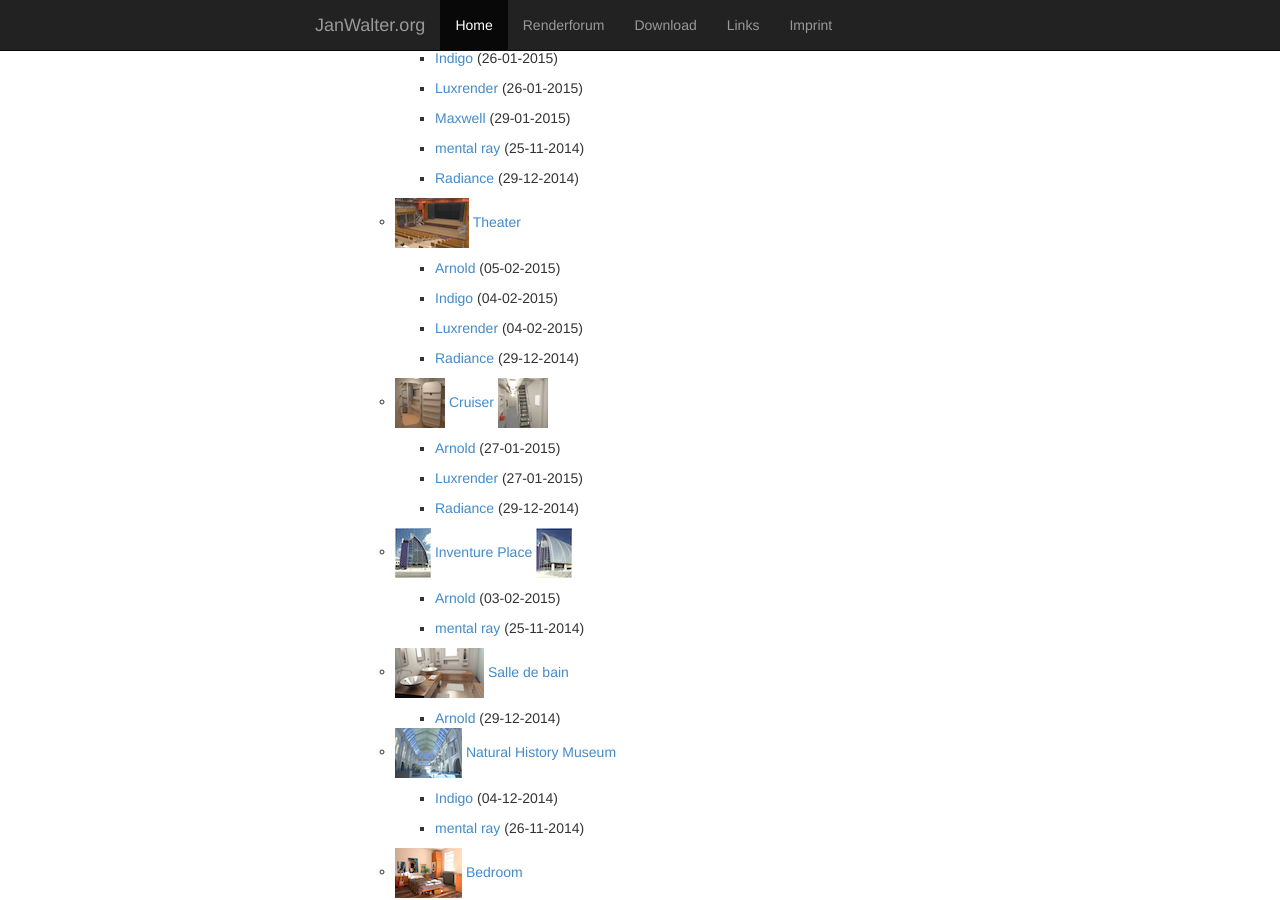
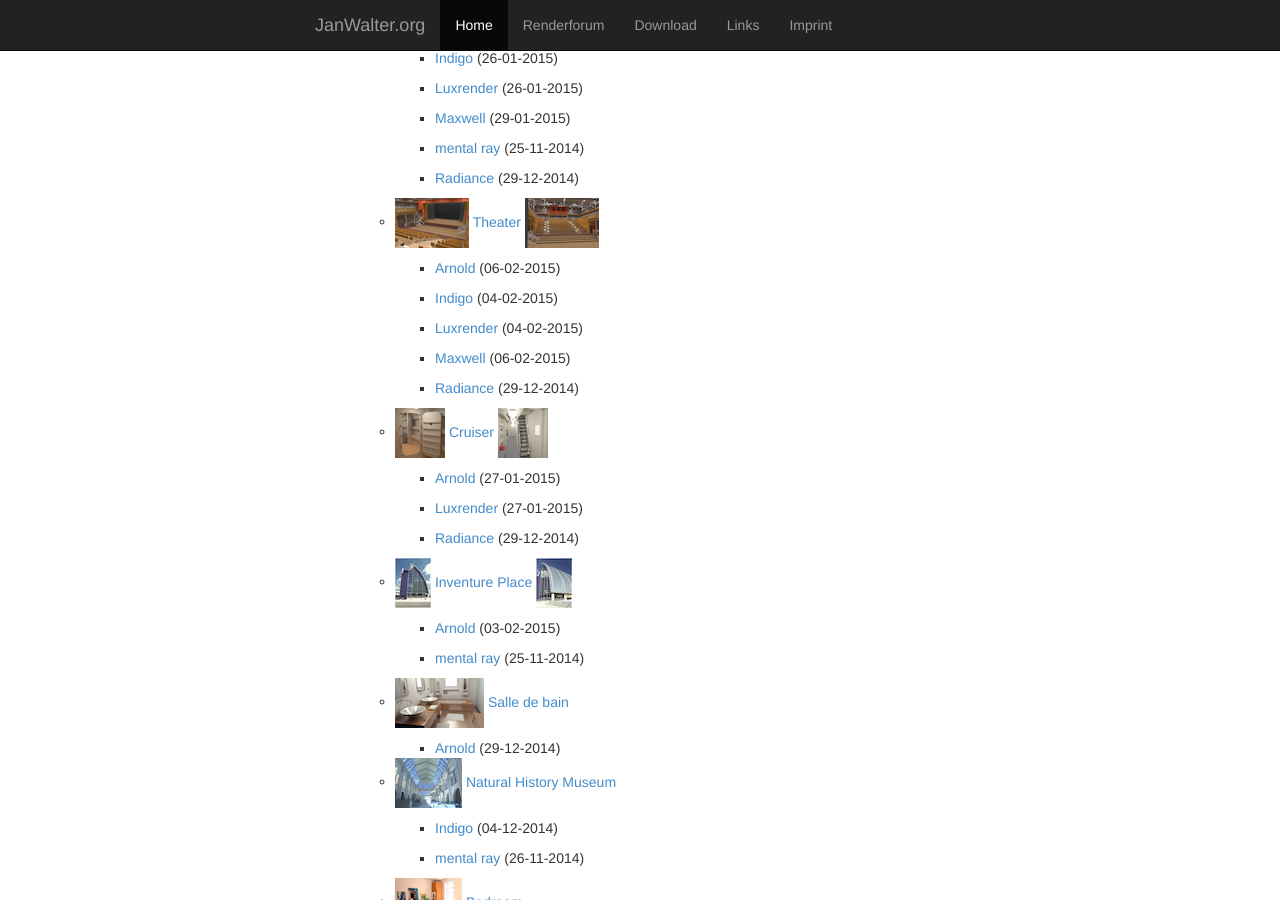
Before and after one commit to wahn/jan_walter_org, a Jekyll site: the page built from download/index.md, in a window 1280 px wide and 900 px high, scrolled down 1682 px. Built offline with Jekyll 4.4.1, drawn with Linux system fonts in a browser that asks for light colours; Markdown is read by kramdown in place of the engine named in the settings.

Commit message:
Use two thumbnails for the theater scene and provide Maxwell download link.

```diff
--- a/download/index.md
+++ b/download/index.md
@@ -133,14 +133,17 @@ Download
 
         + [Radiance](https://www.janwalter.org/Download/Scenes/bathroom_rad.tar.gz) (29-12-2014)
 
-    - ![Alt Theater][theater]
+    - ![Alt Theater][theater1]
        [Theater](https://github.com/wahn/export_multi/tree/master/06_theater)
+       ![Alt Theater][theater2]
 
-        + [Arnold](https://www.janwalter.org/Download/Scenes/theater_ass.tar.gz) (05-02-2015)
+        + [Arnold](https://www.janwalter.org/Download/Scenes/theater_ass.tar.gz) (06-02-2015)
 
         + [Indigo](https://www.janwalter.org/Download/Scenes/theater_igs.tar.gz) (04-02-2015)
 
         + [Luxrender](https://www.janwalter.org/Download/Scenes/theater_lxs.tar.gz) (04-02-2015)
+
+        + [Maxwell](https://www.janwalter.org/Download/Scenes/theater_mxs.tar.gz) (06-02-2015)
 
         + [Radiance](https://www.janwalter.org/Download/Scenes/theater_rad.tar.gz) (29-12-2014)
 
@@ -191,7 +194,8 @@ Download
 [art_gallery]:            /thumbnails/scenes/art_gallery_50x50.png "Art Gallery"
 [conference_room]:        /thumbnails/scenes/conference_room_74x50.png "Conference Room"
 [bathroom]:               /thumbnails/scenes/bathroom_34x50.png "Bathroom"
-[theater]:                /thumbnails/scenes/theater_74x50.png "Theater"
+[theater1]:               /thumbnails/scenes/theater_01_74x50.png "Theater"
+[theater2]:               /thumbnails/scenes/theater_02_74x50.png "Theater"
 [cruiser1]:               /thumbnails/scenes/cruiser_01_50x50.png "Cruiser"
 [cruiser2]:               /thumbnails/scenes/cruiser_02_50x50.png "Cruiser"
 [invplace1]:              /thumbnails/scenes/invplace_photo_01_36x50.jpg "Inventure Place"
```
Also changed, not shown: thumbnails/scenes/theater_01_74x50.png (renamed from thumbnails/scenes/theater_74x50.png), thumbnails/scenes/theater_02_74x50.png (added).
